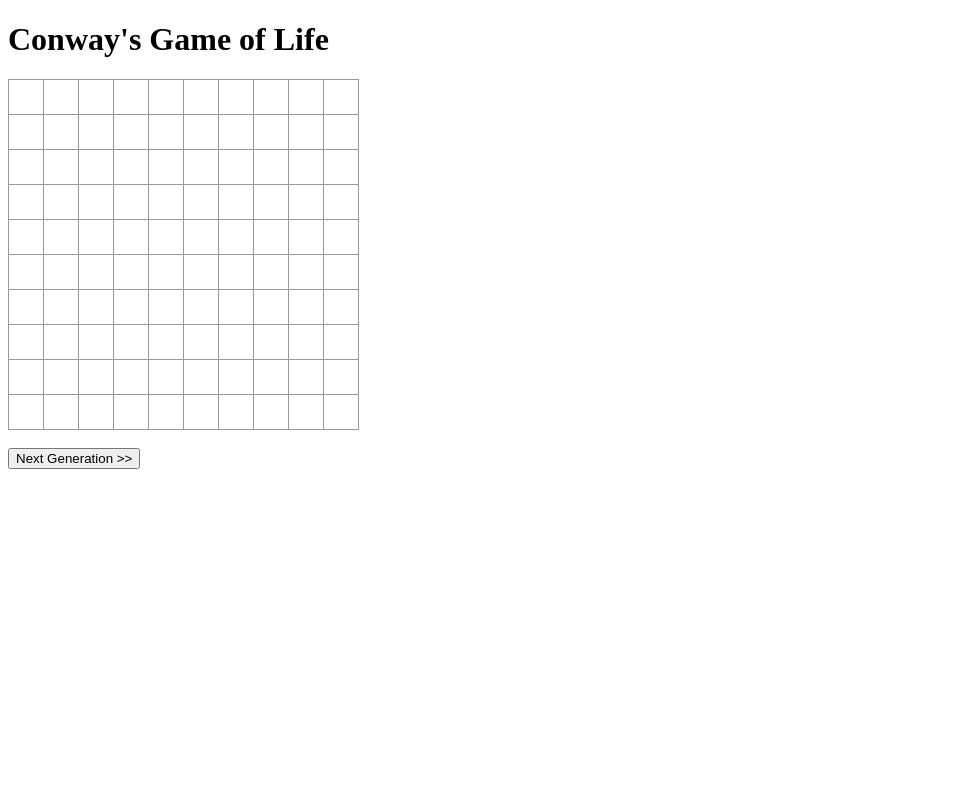
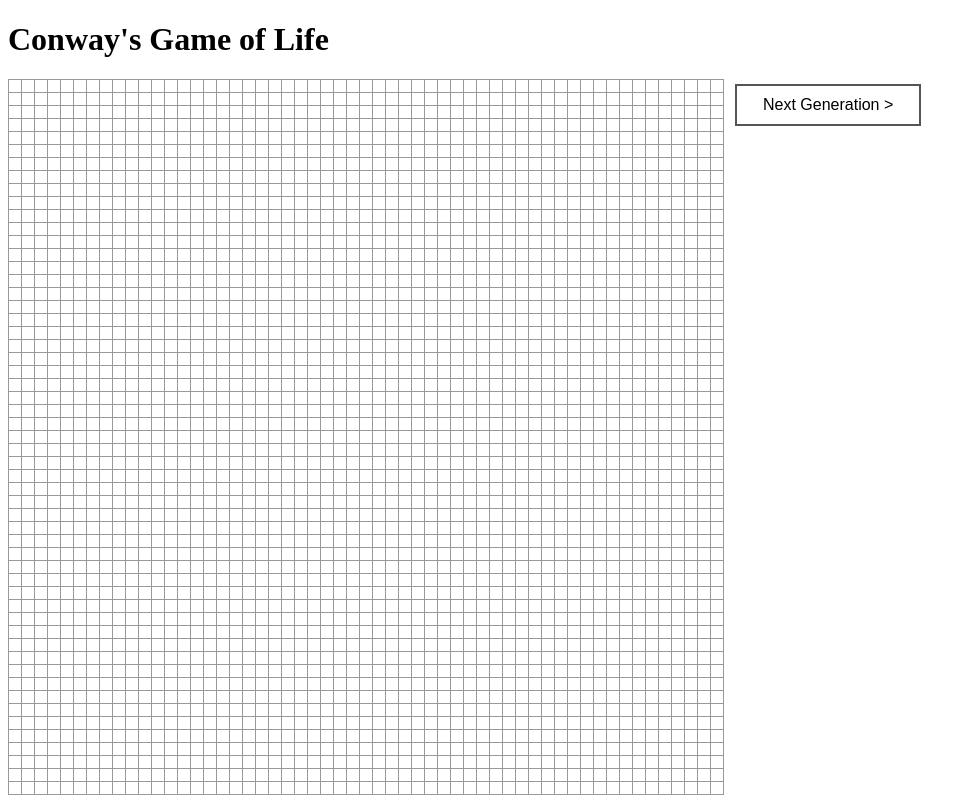
Before and after one commit to alcastic/game-of-life, a React app: page / in a window 1280 px wide. Shown: the whole page, without its empty margins (0-976 px from the left). Built offline with nearby package versions, Linux system fonts and the light colour scheme.

Commit message:
adds next generation button and behaviour.

```diff
--- a/src/index.css
+++ b/src/index.css
@@ -2,13 +2,13 @@
   border: 1px solid #999;
   float: left;
   font-weight: bold;
-  line-height: 34px;
-  height: 34px;
+  line-height: 12px;
+  height: 12px;
   margin-right: -1px;
   margin-top: -1px;
   padding: 0;
   text-align: center;
-  width: 34px;
+  width: 12px;
 }
 .square-white {
   background: #fff;
@@ -23,3 +23,48 @@
   content: "";
   display: table;
 }
+
+#container {
+  /*text-align: center;*/
+  position: relative;
+}
+#container:after {
+  content: '';
+  position: absolute;
+  height: 200%;
+  width: 1px;
+}
+#container > .first {
+  float: left;
+  /* width: 100px;*/
+  background: #bada55;
+}
+#container > .second {
+padding-left: 10px;
+  display: inline-block;
+}
+
+.button {
+  border: none;
+  color: white;
+  padding: 10px 26px;
+  text-align: center;
+  text-decoration: none;
+  display: inline-block;
+  font-size: 16px;
+  margin: 4px 2px;
+  -webkit-transition-duration: 0.4s; /* Safari */
+  transition-duration: 0.4s;
+  cursor: pointer;
+}
+
+.button1 {
+  background-color: white;
+  color: black;
+  border: 2px solid #555555;
+}
+
+.button1:hover {
+  background-color: #555555;
+  color: white;
+}
--- a/src/index.js
+++ b/src/index.js
@@ -13,14 +13,13 @@ class Square extends React.Component {
     }
 }
 
-
 class Board extends React.Component {
     constructor(props){
         super(props);
         let board_temp = [];
-        let nro_rows = 10;
-        let nro_colums = 10;
-        for (let row=0 ; row<nro_rows ; row++){
+        let nro_rows = 55;
+        let nro_colums = 55;
+        for (let i=0 ; i<nro_rows ; i++){
             board_temp.push(Array(nro_colums).fill(0));
         }
         console.log(board_temp);
@@ -32,7 +31,6 @@ class Board extends React.Component {
     }
 
     flipAction(row, colum) {
-        console.log("("+row+","+colum+")")
         let board_temp = [];
         for(let i=0 ; i<this.state.rows ; i++){
             board_temp.push(this.state.board[i].slice());
@@ -40,6 +38,51 @@ class Board extends React.Component {
         board_temp[row][colum] = board_temp[row][colum]===0? 1:0;
         this.setState({board:board_temp});
         return;
+    }
+
+    isValidCoord(i,j){
+        return (i>=0 && j>=0 && i<this.state.rows && j<this.state.colums);
+    }
+
+    count_neighbors(row,colum){
+        let neighbors = 0;
+        for(let i=row-1; i<=row+1 ; i++){
+            for(let j=colum-1; j<=colum+1 ; j++){
+                if( i===row && j===colum){
+                    continue;
+                }
+                if(this.isValidCoord(i,j) && this.state.board[i][j]===1) {
+                    neighbors++;
+                }
+            }
+        }
+        return neighbors;
+    }
+
+    nextGeneration() {
+        let next_generation = [];
+        for(let i=0 ; i< this.state.rows ; i++){
+            let temp_row = [];
+            for(let j=0 ; j<this.state.colums ; j++){
+                let neighbors = this.count_neighbors(i,j);
+                console.log("("+i+","+j+")="+neighbors);
+                let live=0;
+                if (this.state.board[i][j]===1 && (neighbors ===2 || neighbors===3)){
+                    live=1;
+                }
+                if (this.state.board[i][j]===0 && neighbors===3){
+                    live=1;
+                }
+                temp_row.push(live);
+            }
+            next_generation.push(temp_row);
+        }
+        return next_generation;
+    }
+
+    processNextGeneration() {
+        let next_geneneration = this.nextGeneration();
+        this.setState({board:next_geneneration});
     }
 
     render() {
@@ -51,9 +94,23 @@ class Board extends React.Component {
             }
             rows.push(<div className='board-row' key={"row-"+i}>{row_element}</div>);
         }
-        return (<div>{rows}</div>);
+        return (
+            <div id="container">
+                <div class="first">{rows}</div>
+                <div class="second">
+                    <NextGenButton onClick={() => this.processNextGeneration()}/>
+                </div>
+            </div>
+        );
     }
 }
+
+class NextGenButton extends React.Component{
+    render(){
+        return (<button class="button button1" onClick={this.props.onClick}> Next Generation ></button>);
+    }
+}
+
 class App extends React.Component{
     render() {
         return (
@@ -61,7 +118,6 @@ class App extends React.Component{
                 <h1>Conway's Game of Life</h1>
                 <Board />
                 <br/>
-                <button>Next Generation >></button>
             </div>
         );
     }
```
